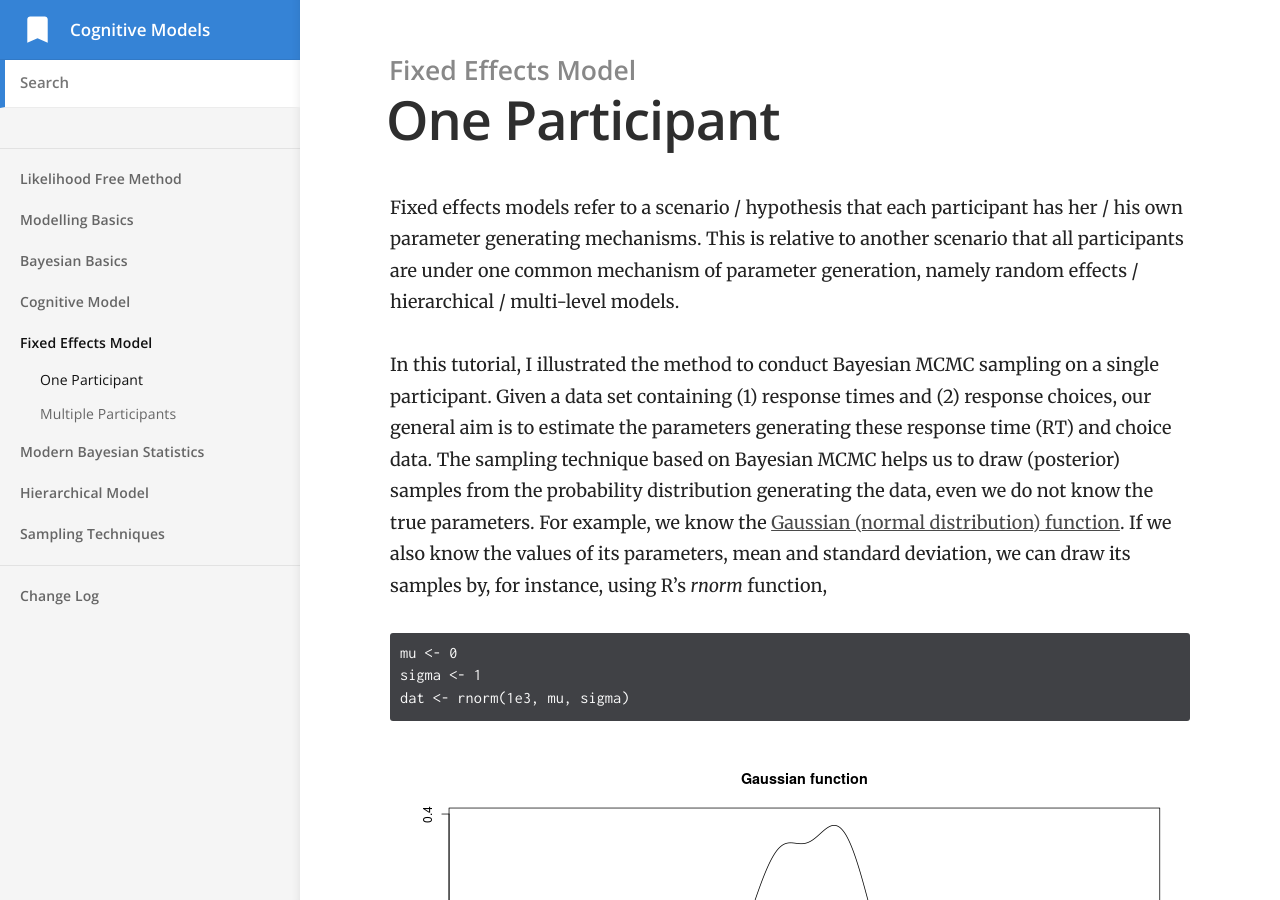
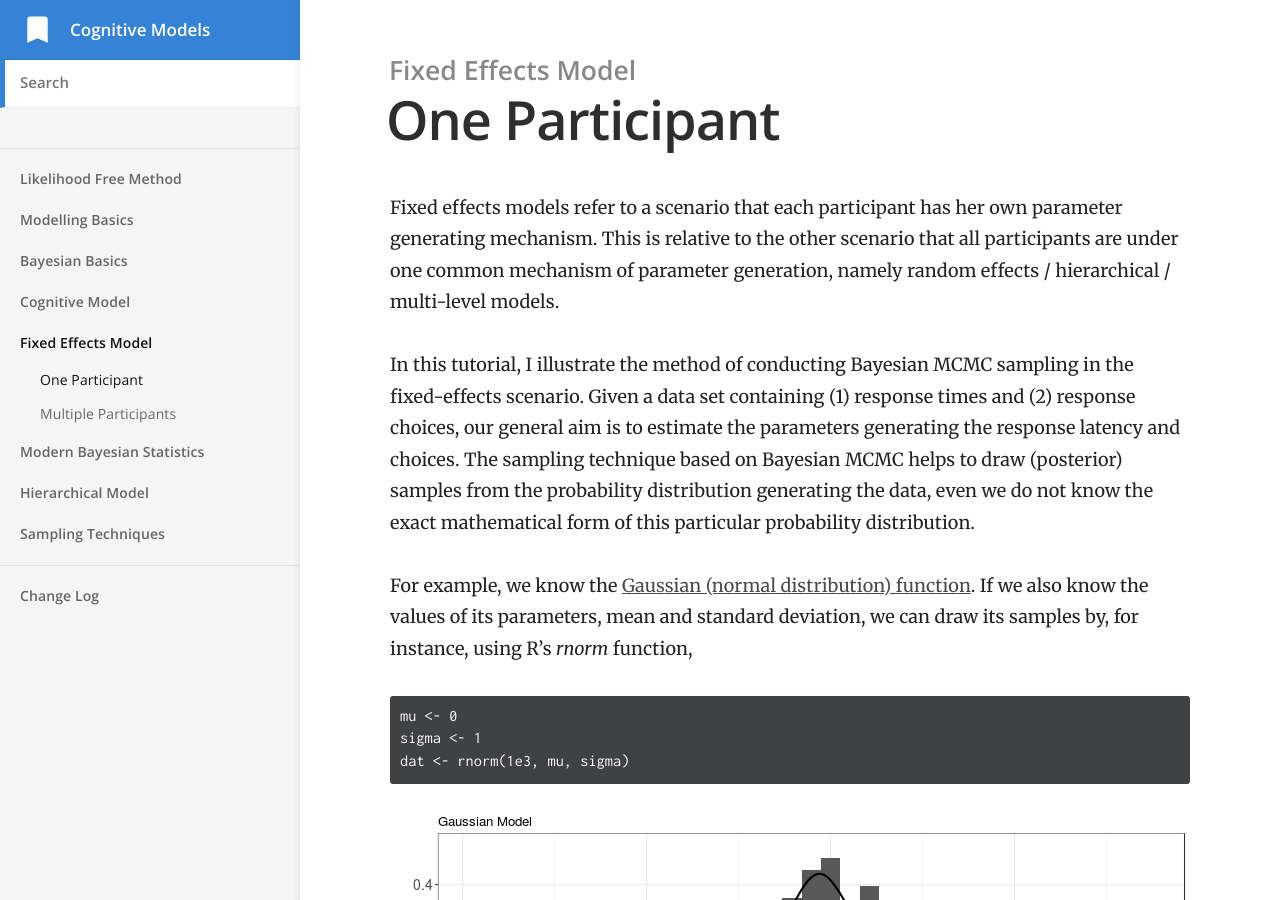
Before and after one commit to yxlin/yxlin.github.io, a Jekyll site: the page built from _docs/fixed-effect-model/one_participant.md, in a window 1280 px wide and 900 px high. Built offline with Jekyll 4.4.1, drawn with Linux system fonts in a browser that asks for light colours.

Commit message:
update gaussian figure

````diff
--- a/_docs/fixed-effect-model/one_participant.md
+++ b/_docs/fixed-effect-model/one_participant.md
@@ -4,21 +4,23 @@ category: Fixed Effects Model
 order: 1
 ---
 
-Fixed effects models refer to a scenario / hypothesis that each participant
-has her / his own parameter generating mechanisms. This is relative to
-another scenario that all participants are under one common mechanism
+Fixed effects models refer to a scenario that each participant
+has her own parameter generating mechanism. This is relative to
+the other scenario that all participants are under one common mechanism
 of parameter generation, namely random effects / hierarchical / multi-level
 models.
 
-In this tutorial, I illustrated the method to conduct Bayesian MCMC sampling
-on a single participant. Given a data set containing (1) response times and
-(2) response choices, our general aim is to estimate the parameters generating
-these response time (RT) and choice data. The sampling technique based on Bayesian MCMC helps
-us to draw (posterior) samples from the probability distribution generating
-the data, even we do not know the true parameters. For example, we know
-the [Gaussian (normal distribution) function](https://en.wikipedia.org/wiki/Gaussian_function).
-If we also know the values of its parameters, mean and standard deviation,
-we can draw its samples by, for instance, using R's _rnorm_ function,
+In this tutorial, I illustrate the method of conducting Bayesian MCMC sampling
+in the fixed-effects scenario. Given a data set containing (1) response times
+and (2) response choices, our general aim is to estimate the parameters
+generating the response latency and choices. The sampling technique based on
+Bayesian MCMC helps to draw (posterior) samples from the probability
+distribution generating the data, even we do not know the exact
+mathematical form of this particular probability distribution.
+
+For example, we know the [Gaussian (normal distribution) function](https://en.wikipedia.org/wiki/Gaussian_function). If we also know the values of its parameters,
+mean and standard deviation, we can draw its samples by, for instance,
+using R's _rnorm_ function,
 
 ```
 mu <- 0
````
Also changed, not shown: images/fixed-effect-model/Gaussian.png.
